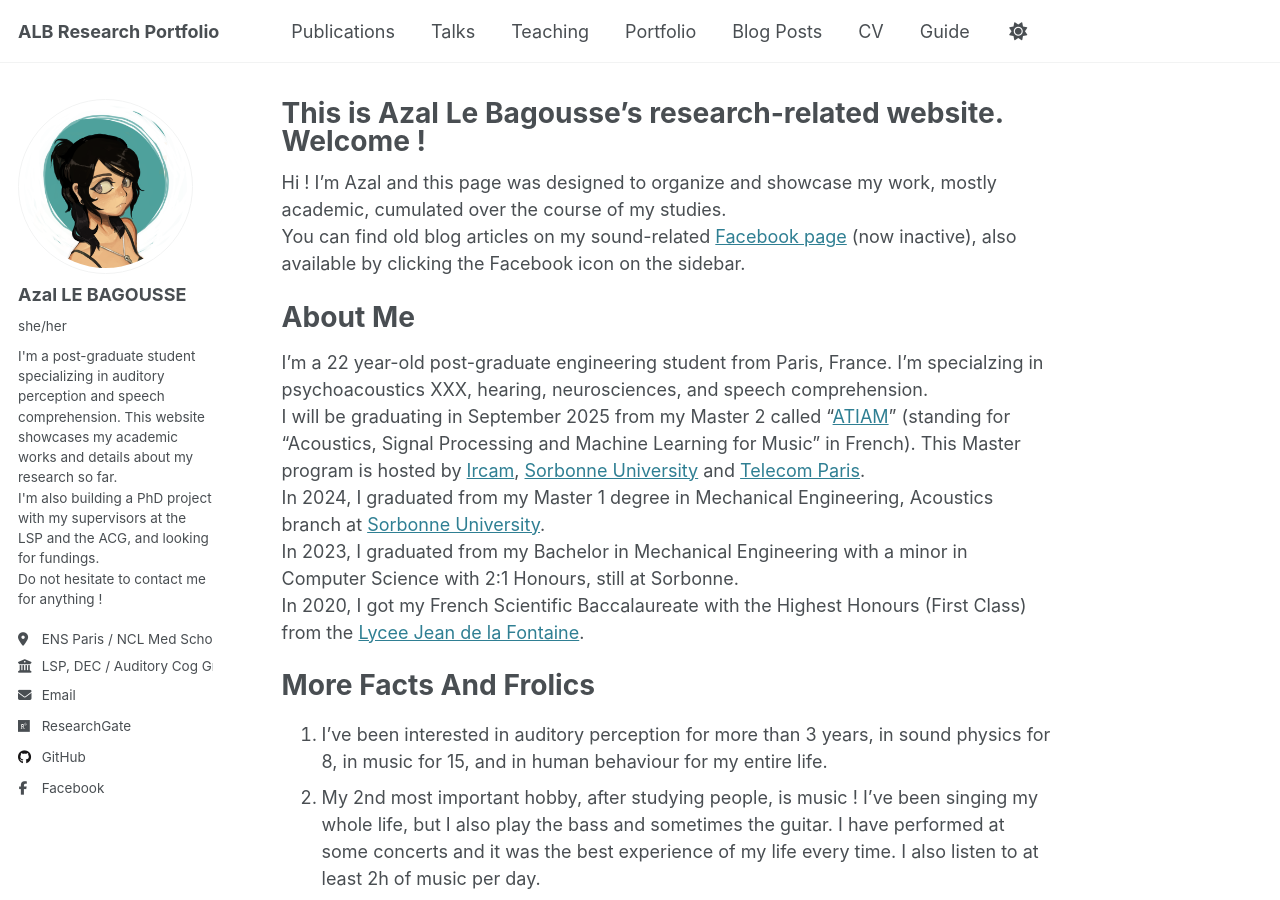
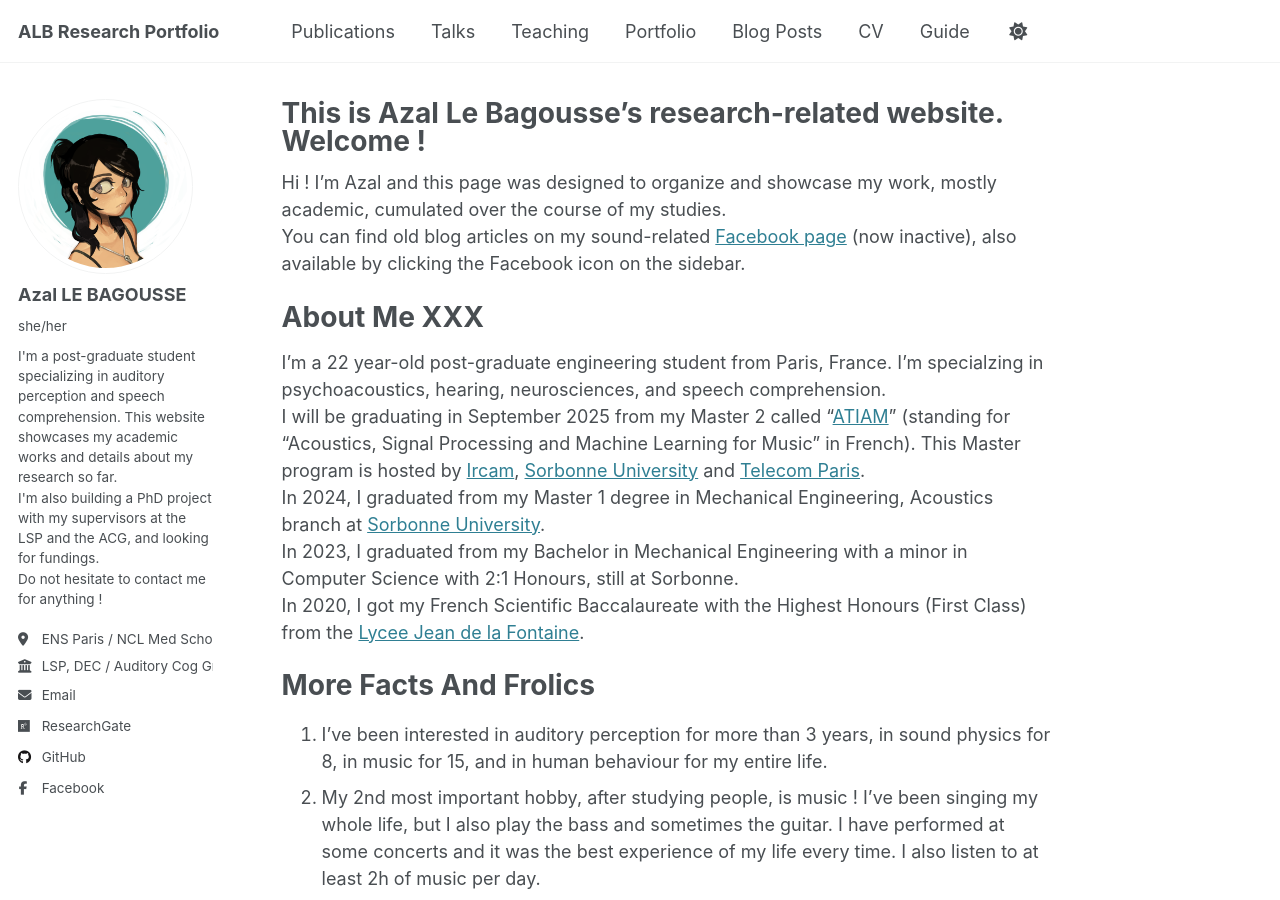
Before and after one commit to azallb/azallb.github.io, a Jekyll site: the page built from _pages/about.md, in a window 1280 px wide and 900 px high. Built offline with Jekyll 4.4.1, drawn with Linux system fonts in a browser that asks for light colours.

```diff
--- a/_pages/about.md
+++ b/_pages/about.md
@@ -10,9 +10,9 @@ redirect_from:
 Hi ! I'm Azal and this page was designed to organize and showcase my work, mostly academic, cumulated over the course of my studies. <br>
 You can find old blog articles on my sound-related [Facebook page](https://www.facebook.com/melomanelibre/) (now inactive), also available by clicking the Facebook icon on the sidebar.
 
-About Me
+About Me XXX
 ======
-I'm a 22 year-old post-graduate engineering student from Paris, France. I'm specialzing in psychoacoustics XXX, hearing, neurosciences, and speech comprehension. <br>
+I'm a 22 year-old post-graduate engineering student from Paris, France. I'm specialzing in psychoacoustics, hearing, neurosciences, and speech comprehension. <br>
 I will be graduating in September 2025 from my Master 2 called "[ATIAM](http://www.atiam.ircam.fr/en/)" (standing for "Acoustics, Signal Processing and Machine Learning for Music" in French). This Master program is hosted by [Ircam](https://www.ircam.fr/), [Sorbonne University](https://sciences.sorbonne-universite.fr/en) and [Telecom Paris](https://www.telecom-paris.fr/en/home). <br>
 In 2024, I graduated from my Master 1 degree in Mechanical Engineering, Acoustics branch at [Sorbonne University](https://sciences.sorbonne-universite.fr/en). <br>
 In 2023, I graduated from my Bachelor in Mechanical Engineering with a minor in Computer Science with 2:1 Honours, still at Sorbonne. <br>
```
